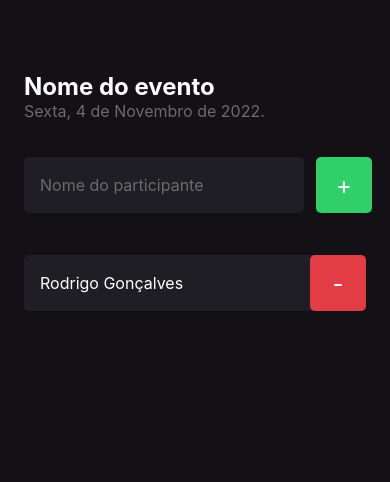
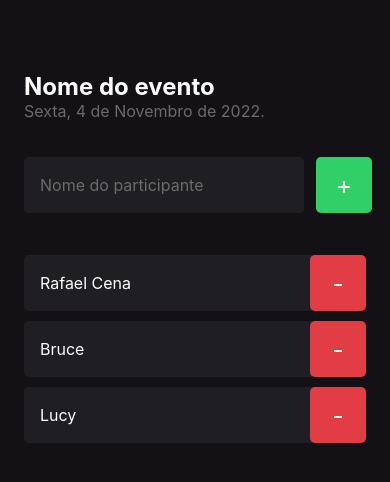
Before and after one commit to DevRafaelCena/imhere-ignite, a React Native app: screen / in a window 390 px wide. Shown: the top 482 px of the page. Built offline with nearby package versions, Linux system fonts and the light colour scheme.

Commit message:
component props

```diff
--- a/src/components/Participant/index.tsx
+++ b/src/components/Participant/index.tsx
@@ -2,11 +2,15 @@ import { Text, TouchableOpacity, View } from "react-native";
 
 import { styles } from "./styles";
 
-export function Participant() {
+type Props = {
+    name: string
+}
+
+export function Participant({name} : Props) {
   return (
     <View style={styles.container}>
       <Text style={styles.name}>
-        Rodrigo Gonçalves
+        {name}
       </Text>
 
       <TouchableOpacity style={styles.button}>
--- a/src/screens/home/index.tsx
+++ b/src/screens/home/index.tsx
@@ -32,7 +32,9 @@ export function Home() {
             </TouchableOpacity>
         </View>
 
-        <Participant />
+        <Participant name="Rafael Cena" />
+        <Participant name="Bruce" />
+        <Participant name="Lucy" />
 
       </View>
   )
```
